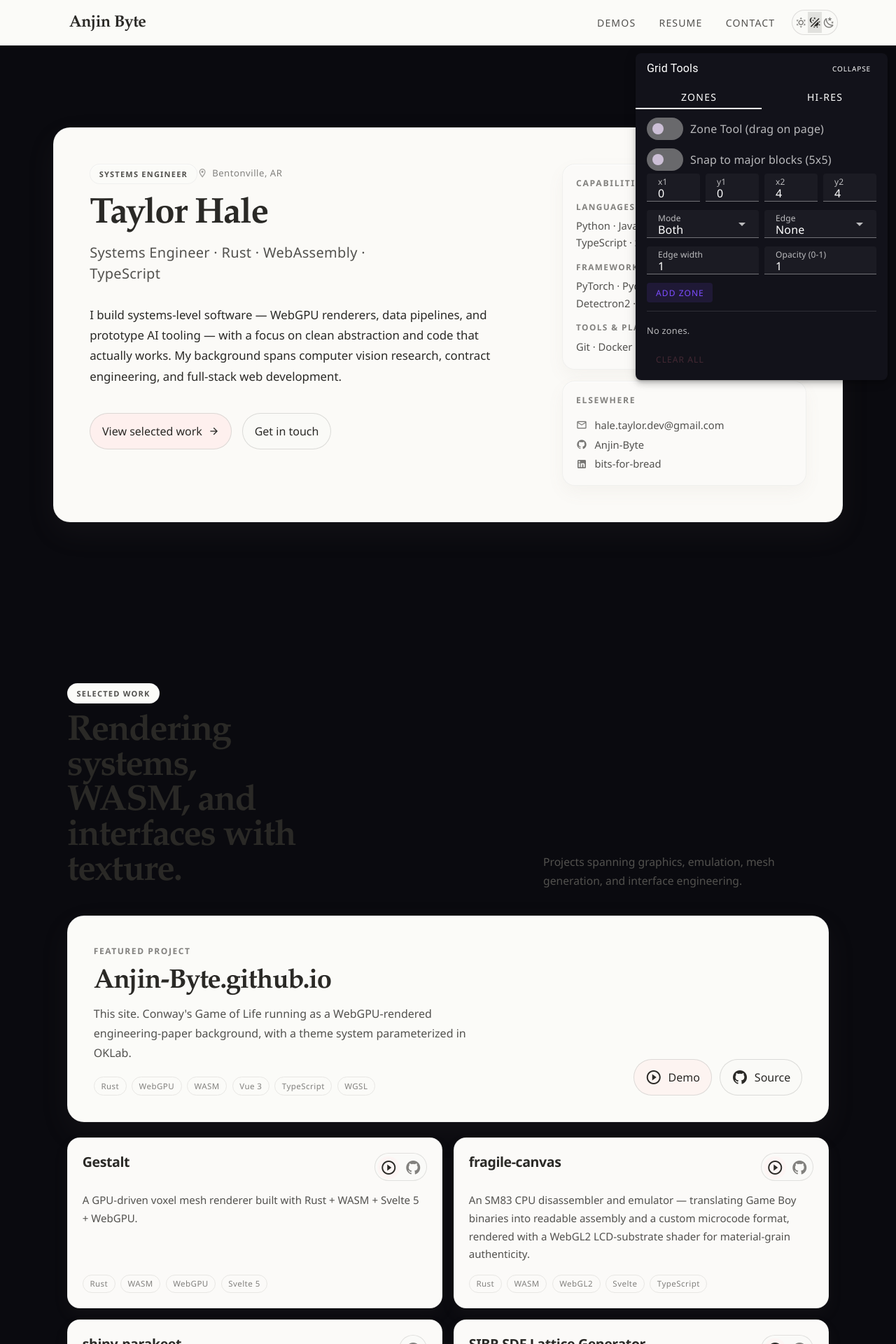
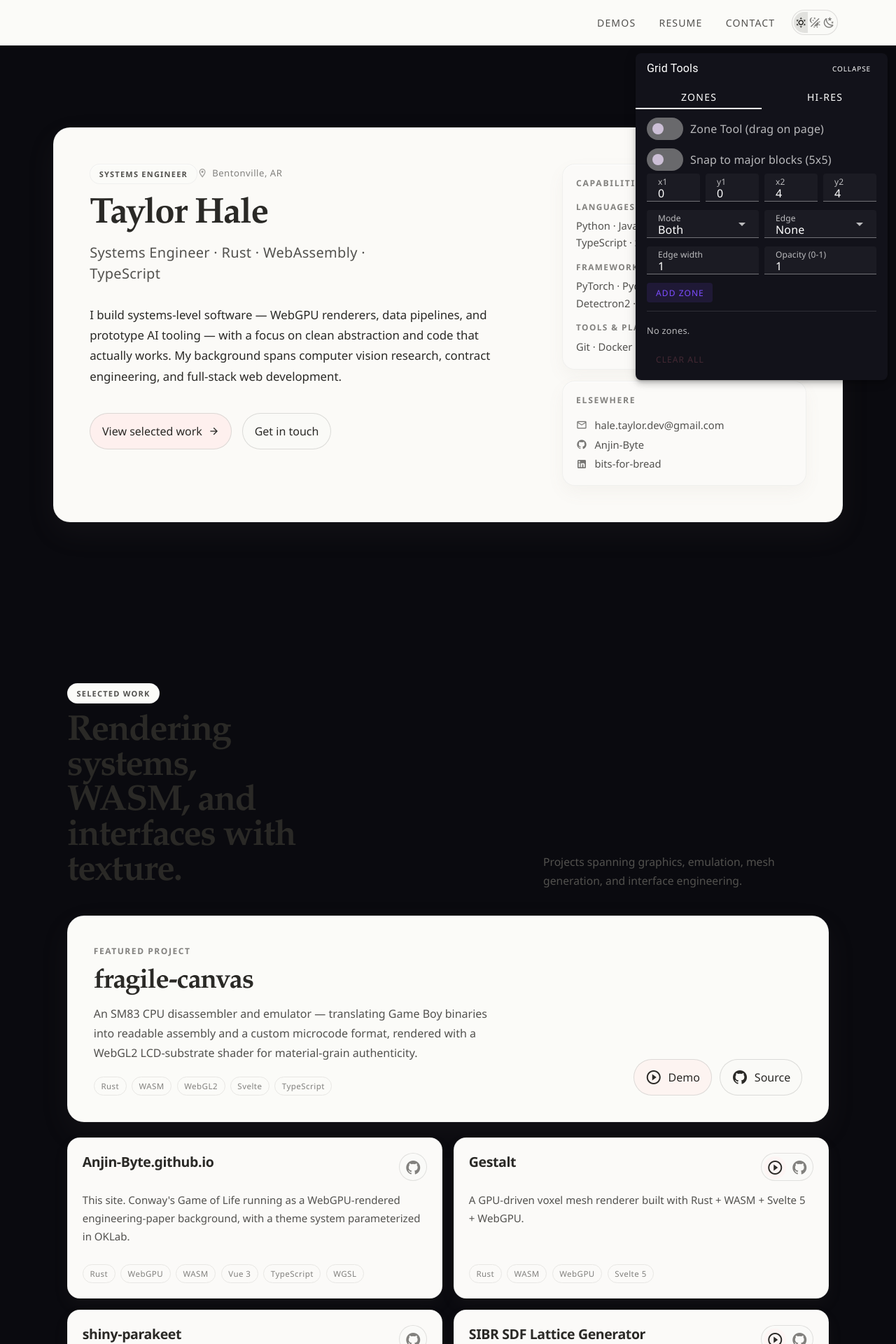
Before and after one commit to Anjin-Byte/Anjin-Byte.github.io, a Vue app in the folder app/: page / in a window 1280 px wide. Shown: the top 1920 px of the page at 70% size. Built offline with nearby package versions, Linux system fonts and the light colour scheme.

Commit message:
small edjustments to content

```diff
--- a/app/src/components/layout/AppHeader.vue
+++ b/app/src/components/layout/AppHeader.vue
@@ -17,7 +17,7 @@ const isMenuOpen = ref(false);
 <template>
   <v-app-bar elevation="0" color="background" border="b">
     <v-app-bar-title class="header-title">
-      <span class="title-ink font-weight-bold">Anjin Byte</span>
+      <span class="title-ink font-weight-bold"></span>
     </v-app-bar-title>
     <template #append>
       <template v-if="smAndDown">
--- a/app/src/components/sections/ContactSection.vue
+++ b/app/src/components/sections/ContactSection.vue
@@ -10,8 +10,8 @@ import ContactStrip from '../layout/ContactStrip.vue';
           <span class="glass-chip section-kicker">Contact</span>
           <h2 class="contact-title">Open to interesting problems.</h2>
           <p class="contact-copy">
-            Best when the work sits somewhere between systems, interfaces, and
-            practical experimentation.
+            <!-- Best when the work sits somewhere between systems, interfaces, and
+            practical experimentation. -->
           </p>
         </div>
 
--- a/app/src/composables/useThemePreference.ts
+++ b/app/src/composables/useThemePreference.ts
@@ -11,10 +11,14 @@ export type ThemePreference = 'light' | 'system' | 'dark';
 
 const STORAGE_KEY = 'theme-preference';
 
+// First-visit default is `light` — the site is calibrated and tuned around
+// light mode as the primary experience; dark is available via the toggle and
+// is persisted in localStorage once chosen.  (Using `system` here would mean
+// users with OS dark-mode never see the intended presentation.)
 function readStored(): ThemePreference {
-  if (typeof window === 'undefined') return 'system';
+  if (typeof window === 'undefined') return 'light';
   const v = window.localStorage?.getItem(STORAGE_KEY);
-  return v === 'light' || v === 'dark' || v === 'system' ? v : 'system';
+  return v === 'light' || v === 'dark' || v === 'system' ? v : 'light';
 }
 
 const preferenceRef = ref<ThemePreference>(readStored());
--- a/app/src/data/profile.ts
+++ b/app/src/data/profile.ts
@@ -62,13 +62,25 @@ export interface Project {
 
 export const projects: Project[] = [
   {
+    title: 'fragile-canvas',
+    blurb:
+      'An SM83 CPU disassembler and emulator — translating Game Boy binaries ' +
+      'into readable assembly and a custom microcode format, rendered with a ' +
+      'WebGL2 LCD-substrate shader for material-grain authenticity.',
+    tech: ['Rust', 'WASM', 'WebGL2', 'Svelte', 'TypeScript'],
+    links: [
+      { kind: 'demo', href: 'https://anjin-byte.github.io/fragile-canvas/' },
+      { kind: 'source', href: 'https://github.com/Anjin-Byte/fragile-canvas' },
+    ],
+  },
+  {
     title: 'Anjin-Byte.github.io',
     blurb:
       'This site. Conway\'s Game of Life running as a WebGPU-rendered ' +
       'engineering-paper background, with a theme system parameterized in OKLab.',
     tech: ['Rust', 'WebGPU', 'WASM', 'Vue 3', 'TypeScript', 'WGSL'],
     links: [
-      { kind: 'demo', href: 'https://anjin-byte.github.io/' },
+      // Intentionally no `demo` link — you're already on it.
       { kind: 'source', href: 'https://github.com/Anjin-Byte/Anjin-Byte.github.io' },
     ],
   },
@@ -80,18 +92,6 @@ export const projects: Project[] = [
     links: [
       { kind: 'demo', href: 'https://anjin-byte.github.io/Gestalt/' },
       { kind: 'source', href: 'https://github.com/Anjin-Byte/Gestalt' },
-    ],
-  },
-  {
-    title: 'fragile-canvas',
-    blurb:
-      'An SM83 CPU disassembler and emulator — translating Game Boy binaries ' +
-      'into readable assembly and a custom microcode format, rendered with a ' +
-      'WebGL2 LCD-substrate shader for material-grain authenticity.',
-    tech: ['Rust', 'WASM', 'WebGL2', 'Svelte', 'TypeScript'],
-    links: [
-      { kind: 'demo', href: 'https://anjin-byte.github.io/fragile-canvas/' },
-      { kind: 'source', href: 'https://github.com/Anjin-Byte/fragile-canvas' },
     ],
   },
   {
```
